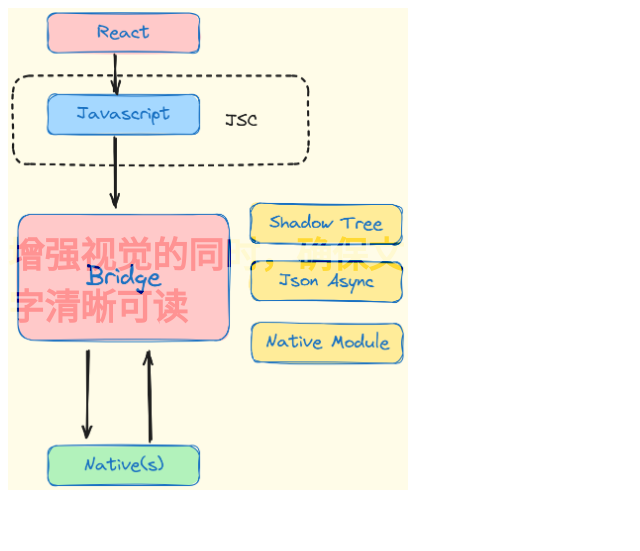
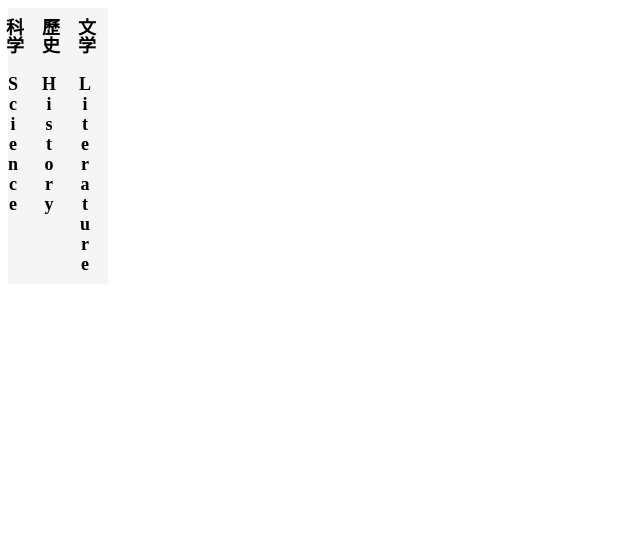
Before and after one commit to fszhangYi/mzq-notes, a website: page index.html in a window 1280 px wide. Shown: the whole page, without its empty margins (0-640 px from the left). Drawn offline with Linux system fonts and the light colour scheme.

Commit message:
add one artical

```diff
--- a/index.html
+++ b/index.html
@@ -1,34 +1,41 @@
 <!DOCTYPE html>
 <html lang="en">
+
 <head>
     <meta charset="UTF-8">
     <meta name="viewport" content="width=device-width, initial-scale=1.0">
     <title>Document</title>
     <style>
-        .background-image {
-            width: 400px;
-            height: 540px;
-            display: flex;
-            justify-content: center;
-            align-items: center;
-            background-image: url('/jgsj.png');
-            background-size: contain;
-            background-repeat: no-repeat;
-            position: relative;
+        .vertical-navigation {
+            writing-mode: vertical-rl;
+            text-orientation: upright;
+            width: 100px;
+            background-color: #f5f5f5;
         }
 
-        .text-overlay {
-            position: absolute;
-            color: black;
-            font-weight: 700;
-            font-size: 36px;
-            mix-blend-mode: overlay;
+        .vertical-navigation ul {
+            list-style-type: none;
+            padding: 0;
+            margin: 0;
+        }
+
+        .vertical-navigation li {
+            margin: 10px;
+            font-size: 18px;
+            font-weight: bold;
         }
     </style>
 </head>
+
 <body>
-    <div class="background-image">
-        <p class="text-overlay">增强视觉的同时，确保文字清晰可读</p>
-    </div>
+    <nav class="vertical-navigation">
+        <ul>
+            <li>文学 Literature</li>
+            <li>歷史 History</li>
+            <li>科学 Science</li>
+            <li>漫画 Comics</li>
+        </ul>
+    </nav>
 </body>
+
 </html>
```
Also changed, not shown: CSS/惊鸿一瞥 -- CSS属性 -- text-orientation.md (added, +67 -0 lines).
